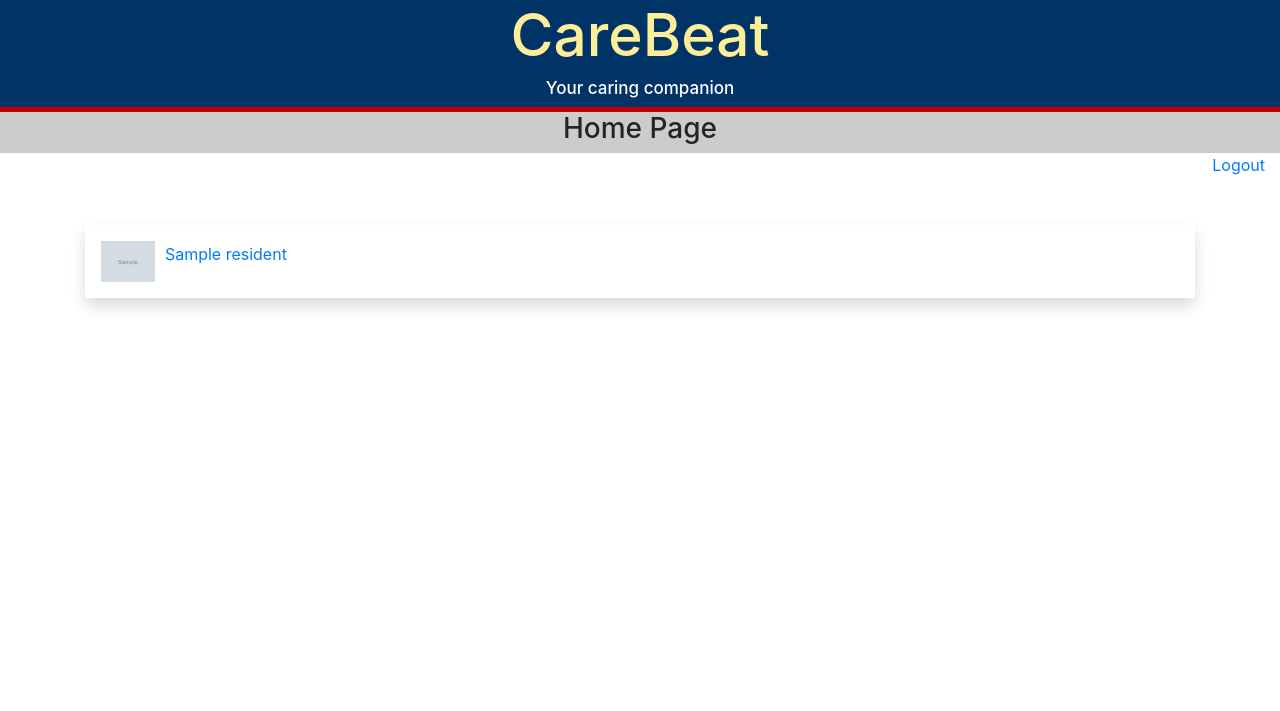
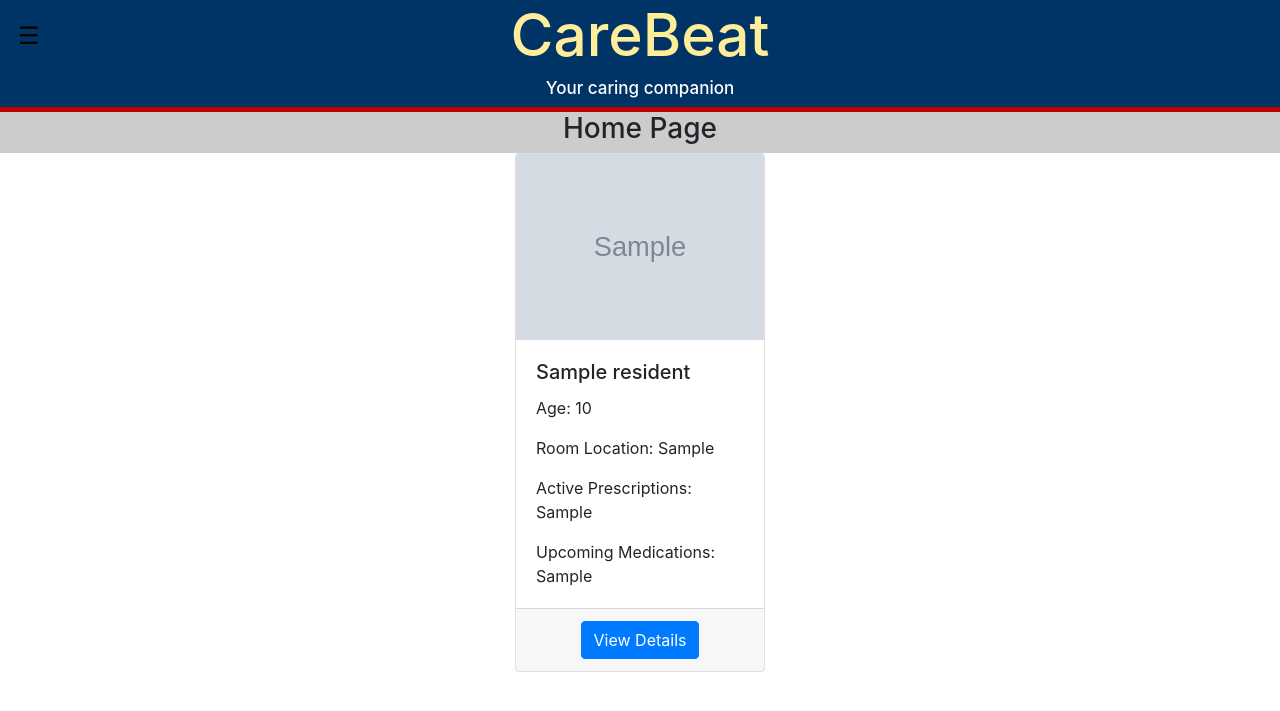
Before and after one commit to GabrielR1121/CareBeat, a Flask app: template website/templates/home.html in a window 1280 px wide. Shown: the top 711 px of the page. Run offline with Flask 3, Linux system fonts and the light colour scheme; the template is opened without the code that fills it: most values are stand-ins (such as "Sample title", 1, 10 or a date in 2020); grey boxes marked "Sample" are stand-in pictures; some libraries are stand-ins or nearby versions.

Commit message:
Edited Design

```diff
--- a/website/dash.py
+++ b/website/dash.py
@@ -327,7 +327,7 @@ def createGraphTen(medication, resident):
     # Create a list of timestamps from start_time to end_time at the specified interval
     time_stamps = [start_time + timedelta(hours=i) for i in range(0, int((end_time - start_time).total_seconds() // 3600))]
     # Define the drug's half-life in hours
-    half_life_hours = 14  # Adjust the half-life as needed
+    half_life_hours = 6.2  # Adjust the half-life as needed
 
     # Calculate the decay rate based on half-life
     decay_rate = math.log(1/2) / half_life_hours
--- a/website/static/style.css
+++ b/website/static/style.css
@@ -86,3 +86,21 @@
 
     border: 1px solid #88CC99;
 }
+
+/* Custom CSS for the flyout effect */
+.flyout-modal {
+    overflow: hidden;
+    background-color: rgba(0, 0, 0, 0.5);
+    /* Background overlay color */
+}
+
+.modal-dialog-flyout {
+    max-width: 300px;
+    /* Adjust this value to control the width of the flyout */
+    transform: translateX(-100%);
+    transition: transform 0.3s ease-in-out;
+}
+
+.flyout-modal.show .modal-dialog-flyout {
+    transform: translateX(0);
+}
--- a/website/templates/base.html
+++ b/website/templates/base.html
@@ -2,7 +2,6 @@
 <html>
 
 <head>
-
     <meta charset="utf-8" name="viewport" content="width=device-width,initial-scale=1" />
 
     <link rel="stylesheet" href="https://stackpath.bootstrapcdn.com/bootstrap/4.4.1/css/bootstrap.min.css"
@@ -13,31 +12,92 @@
 
     <link rel="stylesheet" href="../static/style.css">
 
+    <style>
+        /* Custom CSS for the left-side flyout menu */
+        .flyout-menu {
+            position: fixed;
+            top: 0;
+            left: -300px;
+            /* Initially hidden to the left */
+            width: 300px;
+            /* Adjust the width as needed */
+            height: 100%;
+            background-color: #333;
+            /* Background color of the flyout menu */
+            transition: left 0.3s;
+            /* Transition effect for smooth sliding */
+            z-index: 999;
+            /* Ensure it's above other content */
+        }
+
+        .flyout-menu ul {
+            list-style-type: none;
+            padding: 0;
+        }
+
+        .flyout-menu a {
+            display: block;
+            color: #fff;
+            text-decoration: none;
+            padding: 10px 20px;
+        }
+
+        .flyout-menu a:hover {
+            background-color: #555;
+        }
+
+        /* Custom style for the toggle button */
+        .toggle-button {
+            position: absolute;
+            top: 10px;
+            left: 10px;
+            background: none;
+            border: none;
+            color: #000;
+            font-size: 24px;
+            /* Increase the font size for a bigger button */
+            padding: 8px;
+            /* Increase the padding for more space around the button */
+            cursor: pointer;
+        }
+    </style>
+
     <title>{% block title %}Not Named{% endblock %}</title>
-
 </head>
 
 <body>
+    <div class="container-fluid">
 
-    <div class="container-fluid">
+
+        <!-- Left-side flyout menu -->
+        <div class="flyout-menu" id="flyoutMenu">
+            <ul>
+                <li class="flyout-item" id="medicationList" {% if showMedicationList %}style="display: block;" {% else
+                    %}style="display: none;" {% endif %}>
+                    <a href="/generate-medication-list">Medication List</a>
+                </li>
+                <li>
+                    <a href="/logout">Logout</a>
+                </li>
+            </ul>
+        </div>
+
         <div class="row justify-content-center title-banner">
+            <!-- Hamburger menu icon to toggle the flyout menu -->
+            <button class="toggle-button" id="toggleMenuButton">
+                &#9776; <!-- Hamburger icon -->
+            </button>
             <div class="col-auto">
                 <h1 class="text-center title">CareBeat</h1>
                 <h6 class="text-center motto">Your caring companion</h6>
             </div>
         </div>
 
-
         <div class="row justify-content-center subtitle">
             <div class="col-auto text-center">
                 <h3>{% block subtitle %}[Template]{% endblock %}</h3>
             </div>
         </div>
-
-        <div class="text-right">
-            <a href="/logout">Logout</a>
-        </div>
-
     </div>
 
     <div class="container-fluid">
@@ -46,9 +106,7 @@
         {% endblock %}
     </div>
 
-
-
-
+    <!-- Include Bootstrap JavaScript and any other scripts you need -->
     <script src="https://code.jquery.com/jquery-3.2.1.slim.min.js"
         integrity="sha384-KJ3o2DKtIkvYIK3UENzmM7KCkRr/rE9/Qpg6aAZGJwFDMVNA/GpGFF93hXpG5KkN"
         crossorigin="anonymous"></script>
@@ -62,6 +120,32 @@
         crossorigin="anonymous"></script>
 
     <script src="https://code.jquery.com/jquery-3.6.0.min.js"></script>
+
+    <script>
+        // JavaScript to handle the flyout menu toggle
+        $(document).ready(function () {
+            $("#toggleMenuButton").click(function (e) {
+                e.stopPropagation(); // Prevent event propagation
+                $("#flyoutMenu").toggleClass("show");
+                // Change the left position to open/close the flyout
+                if ($("#flyoutMenu").hasClass("show")) {
+                    $("#flyoutMenu").css("left", "0");
+                } else {
+                    $("#flyoutMenu").css("left", "-300px");
+                }
+            });
+
+            // Close the flyout menu when clicking outside of it
+            $(document).click(function (e) {
+                if (!$(e.target).closest("#flyoutMenu, #toggleMenuButton").length) {
+                    if ($("#flyoutMenu").hasClass("show")) {
+                        $("#flyoutMenu").removeClass("show");
+                        $("#flyoutMenu").css("left", "-300px");
+                    }
+                }
+            });
+        });
+    </script>
 </body>
 
 </html>
--- a/website/templates/home.html
+++ b/website/templates/home.html
@@ -4,16 +4,24 @@
 {% block content %}
 
 <div class="container-fluid">
+    <div class="d-flex justify-content-center">
+        <div class="card-deck">
             {% for resident in resident_list %}
-    <div class="container mt-5">
+            <div class="card" style="max-width: 250px;">
+                <img class="card-img-top img-fluid" src="{{ resident.get_image() }}" alt="{{ resident.get_full_name }}">
+                <div class="card-body">
+                    <h5 class="card-title">{{ resident.get_full_name() }}</h5>
+                    <p class="card-text">Age: {{ resident.get_age() }}</p>
+                    <p class="card-text">Room Location: {{ resident.room_location }}</p>
+                    <p class="card-text">Active Prescriptions: {{ resident.active_prescriptions }}</p>
+                    <p class="card-text">Upcoming Medications: {{ resident.upcoming_medications }}</p>
+                </div>
                 <form method="POST">
                     <input type="hidden" name="resident_id" value="{{ resident.id }}">
-            <a href="#" onclick="this.parentNode.submit(); return false;">
-                <div class="shadow p-3 mb-5 bg-white rounded profile-and-info">
-                    <img class="profile_picture" src="{{ resident.get_image() }}">
-                    <p class="profile_info">{{ resident.get_full_name() }}</p>
+                    <div class="card-footer d-flex justify-content-center">
+                        <a href="#" onclick="this.parentNode.parentNode.submit(); return false;"
+                            class="btn btn-primary">View Details</a>
                     </div>
-            </a>
                 </form>
             </div>
             {% endfor %}
--- a/website/templates/medication_list.html
+++ b/website/templates/medication_list.html
@@ -4,10 +4,6 @@ endblock
 %}
 
 {% block content %}
-
-<div class="text-center">
-    <a href="/generate-medication-list">Go to Medication List</a>
-</div>
 
 <div class="container-fluid">
     {% for medication in medication_list %}
--- a/website/views.py
+++ b/website/views.py
@@ -18,7 +18,7 @@ def home():
         if resident_id:
             verify_id(resident_id, "Resident")
             return redirect(url_for('views.medication_list'))
-    return render_template("home.html", resident_list=get_selected_user().get_resident_list())
+    return render_template("home.html",showMedicationList = False ,resident_list=get_selected_user().get_resident_list())
 
 #Creates a route to the medication list
 @views.route('/medication-list', methods=['GET', 'POST'])
@@ -34,7 +34,7 @@ def medication_list():
                 verify_id(medication_id, "Medication")
                 return redirect(url_for('views.medication_dashboard'))
 
-        return render_template('medication_list.html', user=get_selected_user() ,resident=selected_resident, medication_list=medication_list)
+        return render_template('medication_list.html',showMedicationList = True ,user=get_selected_user() ,resident=selected_resident, medication_list=medication_list)
     else:
         return "Resident not found", 404
 
@@ -61,7 +61,7 @@ def medication_dashboard():
             graph1JSON=graph1JSON, graph2JSON=graph2JSON, graph3JSON=graph3JSON,
             graph4JSON=graph4JSON, graph5JSON=graph5JSON, graph6JSON=graph6JSON,
             graph7JSON=graph7JSON, graph8JSON=graph8JSON, graph9JSON=graph9JSON,
-            graph10JSON=graph10JSON, medication=selected_medication, resident=selected_resident)
+            graph10JSON=graph10JSON, medication=selected_medication, resident=selected_resident,showMedicationList = False)
     else:
         return "Resident or Medication not found", 404
 
```
Lines whose indentation alone changed are shown as unchanged.
